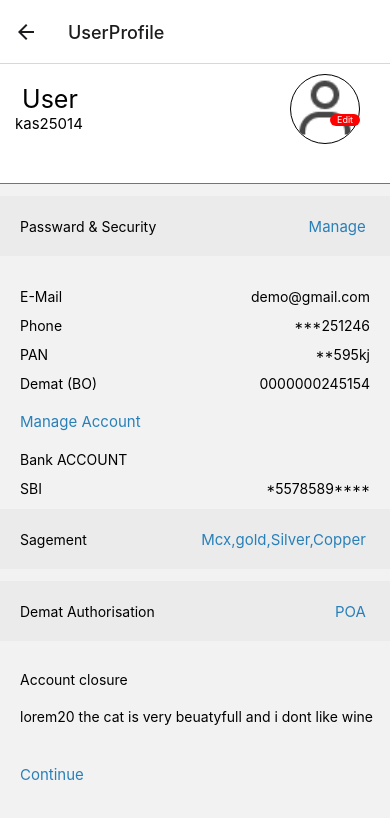
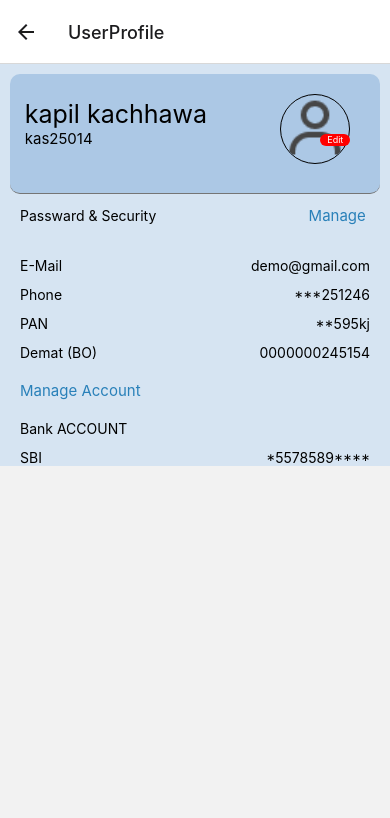
Before and after one commit to Chouhan143/BullsEye, a React Native app: screen /UserProfile in a window 390 px wide. Shown: the top 818 px of the page. Built offline with nearby package versions, Linux system fonts and the light colour scheme.

Commit message:
all file color manage

```diff
--- a/Src/ProfilePages/Commodity.js
+++ b/Src/ProfilePages/Commodity.js
@@ -7,7 +7,7 @@ const Commodity = (onPress) => {
         return (
             <View style={{
                 marginLeft: SIZES.radius, flexDirection: 'row',
-                height: 30, justifyContent: 'space-between', backgroundColor: '#DEEEEE', alignItems: 'center'
+                height: 30, justifyContent: 'space-between', backgroundColor: COLORS.mainBgColor, alignItems: 'center'
             }}>
                 <Text>{title}</Text>
                 <Text style={{ marginRight: SIZES.radius }}>{value}</Text>
@@ -38,12 +38,12 @@ const Commodity = (onPress) => {
         <View
             style={{
                 width: "100%", height: "100%", position: 'absolute', marginTop: 80,
-                backgroundColor: "#E7ECEA",
+                backgroundColor: COLORS.mainBgColor,
                 borderRadius: SIZES.radius
             }}>
             <View style={{
                 position: 'absolute',
-                width: '94%', height: 120, backgroundColor: "#fff", marginTop: -70,
+                width: '94%', height: 120, backgroundColor: COLORS.bgColor, marginTop: -70,
                 marginLeft: SIZES.radius, borderRadius: SIZES.radius
             }}>
                 <View style={{ marginTop: SIZES.radius, alignItems: 'center' }}>
--- a/Src/ProfilePages/Setting.js
+++ b/Src/ProfilePages/Setting.js
@@ -1,6 +1,6 @@
 import { View, Text, TouchableOpacity, Image, StyleSheet } from 'react-native'
 import React, { useState } from 'react';
-import { SIZES, icons } from '../../constants';
+import { SIZES, icons,COLORS } from '../../constants';
 
 const Setting = () => {
     const [isClicked, SetIsClicked] = useState(false)
@@ -9,7 +9,7 @@ const Setting = () => {
         return (
             <View style={{
                 flexDirection: 'row', marginTop: SIZES.radius,
-                height: 50, justifyContent: 'space-between', backgroundColor: '#EBEBEB', alignItems: 'center'
+                height: 50, justifyContent: 'space-between', backgroundColor: COLORS.mainBgColor, alignItems: 'center'
             }}>
                 <Text style={{ marginLeft: 20 }}>{title}</Text>
                 <TouchableOpacity>
@@ -25,12 +25,12 @@ const Setting = () => {
 
 
     return (
-        <View style={{flex:1}}>
+        <View style={{flex:1 ,backgroundColor:COLORS.mainBgColor}}>
             <UserRow title={'Passward'} value={"Change"} />
             <UserRow title={'M-PIN'} value={"Change"} />
 
             <UserRow title={'Dark Mode'} value={"Change"} />
-            <View>
+            {/* <View>
                 <TouchableOpacity style={styles.dropdown}
                     onPress={() => {
                         SetIsClicked(!isClicked);
@@ -42,9 +42,9 @@ const Setting = () => {
                 {isClicked ? <View style={styles.dropdown2}>
                     <Text style={styles.droptext}>Quick Buy/Sell from watchlist</Text>
                 </View> : null}
-            </View>
+            </View> */}
 
-            <View style={{marginTop:20}}>
+            {/* <View style={{marginTop:20}}>
                 <TouchableOpacity style={styles.dropdown}
                     onPress={() => {
                         SetClicked(!clicked);
@@ -59,7 +59,7 @@ const Setting = () => {
                     </View> : null}
                 </View>
 
-            </View>
+            </View> */}
 
         </View>
 
@@ -71,7 +71,7 @@ export default Setting
 const styles = StyleSheet.create({
     dropdown: {
         width: "100%",
-        height: 50, backgroundColor: '#EBEBEB',
+        height: 50, backgroundColor: COLORS.mainBgColor ,
         alignSelf: 'center', marginTop: 50,
         flexDirection: 'row', justifyContent: 'space-between', alignItems: 'center',
         paddingLeft: 20, paddingRight: 20,
@@ -81,7 +81,7 @@ const styles = StyleSheet.create({
         width: 20, height: 20
     },
     dropdown2: {
-        width: '100%', height: 40, alignSelf: 'center', backgroundColor: '#EBEBEB'
+        width: '100%', height: 40, alignSelf: 'center', backgroundColor: COLORS.mainBgColor
     },
     droptext: {
         marginLeft: 20, marginTop: 10,
--- a/Src/ProfilePages/Userprofile.js
+++ b/Src/ProfilePages/Userprofile.js
@@ -7,8 +7,9 @@ const UserProfile = (onPress) => {
     const UserRow = ({ title, value, onPress }) => {
         return (
             <View style={{
+                flex: 1,
                 flexDirection: 'row', marginTop: SIZES.radius,
-                height: 60, justifyContent: 'space-between', backgroundColor: '#EBEBEB', alignItems: 'center'
+                height: 60, justifyContent: 'space-between', backgroundColor: COLORS.mainBgColor, alignItems: 'center'
             }}>
                 <Text style={{ marginLeft: 20 }}>{title}</Text>
                 <TouchableOpacity>
@@ -24,8 +25,9 @@ const UserProfile = (onPress) => {
     const UserRow1 = ({ title, value, onPress }) => {
         return (
             <View style={{
+                flex: 1,
                 flexDirection: 'row', marginTop: SIZES.radius,
-                justifyContent: 'space-between', backgroundColor: '', alignItems: 'center'
+                justifyContent: 'space-between', backgroundColor: COLORS.mainBgColor, alignItems: 'center'
             }}>
                 <Text style={{ marginLeft: 20 }}>{title}</Text>
                 <Text style={{ marginRight: 20 }} >{value}{onPress}</Text>
@@ -38,14 +40,15 @@ const UserProfile = (onPress) => {
     }
     return (
         <ScrollView>
-            <>
-                <View>
+            <View style={{flex:1,backgroundColor:COLORS.mainBgColor}}>
+                <View style={{ backgroundColor: COLORS.mainBgColor }}>
+                    <View style={{ flex: 1, backgroundColor: COLORS.mainBgColor, marginTop: 10 }}>
                         <View style={{
-                        height: 120, backgroundColor: 'white', width: '100%', position: 'absolute', justifyContent: 'space-between',
-                        borderBottomWidth: 0.3, borderBottomColor: COLORS.lightGray3, alignSelf: 'center', flexDirection: 'row'
+                            height: 120, backgroundColor: COLORS.bgColor, width: '95%', position: 'absolute', justifyContent: 'space-between',
+                            borderBottomWidth: 0.3, borderBottomColor: COLORS.lightGray3, alignSelf: 'center', flexDirection: 'row', borderRadius: 10
                         }}>
-                        <View style={{ marginTop: 20 }}>
-                            <Text style={{ fontSize: 25, marginLeft: 15, }}> User</Text>
+                            <View style={{ marginTop: 25 }}>
+                                <Text style={{ fontSize: 25, marginLeft: 15, }}>kapil kachhawa</Text>
                                 <Text style={{ fontSize: 15, marginLeft: 15 }}>kas25014</Text>
 
                             </View>
@@ -68,7 +71,7 @@ const UserProfile = (onPress) => {
                                     width: 50,
                                     height: 50,
                                     borderRadius: 50,
-                                marginTop: 10,
+                                    marginTop: 20,
                                     marginRight: 50
                                 }}>
                                 <Image
@@ -97,40 +100,38 @@ const UserProfile = (onPress) => {
                                         </Text>
                                     </TouchableOpacity>
                                 </View>
-                            <Text style={{ color: '#fff', paddingVertical: 10 }}>Silver</Text>
                             </View>
 
                         </View>
 
                     </View>
-                <View style={{ marginTop: 120 }}>
+                    <View style={{ marginTop: 120, backgroundColor: COLORS.mainBgColor }}>
                         <UserRow title={"Passward & Security"} value={"Manage"} />
 
                     </View>
 
 
-                <View style={{ marginTop: 20, }}>
+                    <View style={{ marginTop: 20, backgroundColor: COLORS.mainBgColor }}>
                         <UserRow1 title={"E-Mail"} value={"demo@gmail.com"} />
                         <UserRow1 title={"Phone"} value={"***251246"} />
                         <UserRow1 title={"PAN"} value={"**595kj"} />
                         <UserRow1 title={"Demat (BO)"} value={"0000000245154"} />
-                    <View style={{ marginLeft: 20, marginTop: 20, }}>
+                        <View style={{ marginLeft: 20, marginTop: 20, backgroundColor: COLORS.mainBgColor }}>
                             <TouchableOpacity>
                                 <Text style={{ fontSize: 15, color: '#2980B9' }}>Manage Account</Text>
                             </TouchableOpacity>
                         </View>
                     </View>
-                <View >
+                    <View style={{ backgroundColor: COLORS.mainBgColor, }}>
                         <Text style={{ marginTop: 20, marginLeft: 20, color: "#000" }} >Bank ACCOUNT</Text>
                         <UserRow1 title={"SBI"} value={"*5578589****"} />
-                </View>
-                <View >
-                    <UserRow title={"Sagement"} value={"Mcx,gold,Silver,Copper"} />
-                    <UserRow title={"Demat Authorisation"} value={"POA"} />
+
+                        {/* <UserRow title={"Sagement"} value={"Mcx,gold,Silver,Copper"} />
+                    <UserRow title={"Demat Authorisation"} value={"POA"} />  */}
 
 
                     </View>
-                <View >
+                    {/* <View >
                     <Text style={{ marginTop: 30, marginLeft: 20, color: "#000" }} >Account closure </Text>
                     <Text style={{ marginTop: 20, marginLeft: 20, }} >lorem20 the cat is very beuatyfull and i dont like wine </Text>
 
@@ -140,9 +141,10 @@ const UserProfile = (onPress) => {
                         </TouchableOpacity>
 
                     </View>
+                </View> */}
+
                 </View>
-
-            </>
+            </View>
         </ScrollView>
     )
 
--- a/constants/dummy.js
+++ b/constants/dummy.js
@@ -15,7 +15,7 @@ export const holdings = [
 
 export const profile = {
     id: 8888888,
-    email: "sunilchouhan773@gmail.com",
+    email: "kapil kachhawa",
 }
 
 export const settings = {
```
Also changed, not shown: screens/Profile.js (+18 -13 lines). Lines whose indentation alone changed are shown as unchanged.
